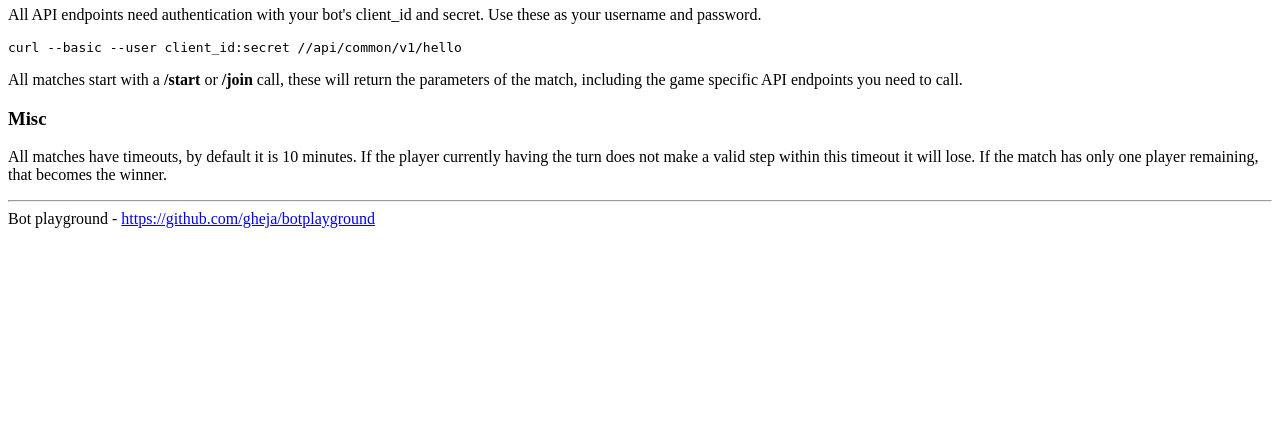
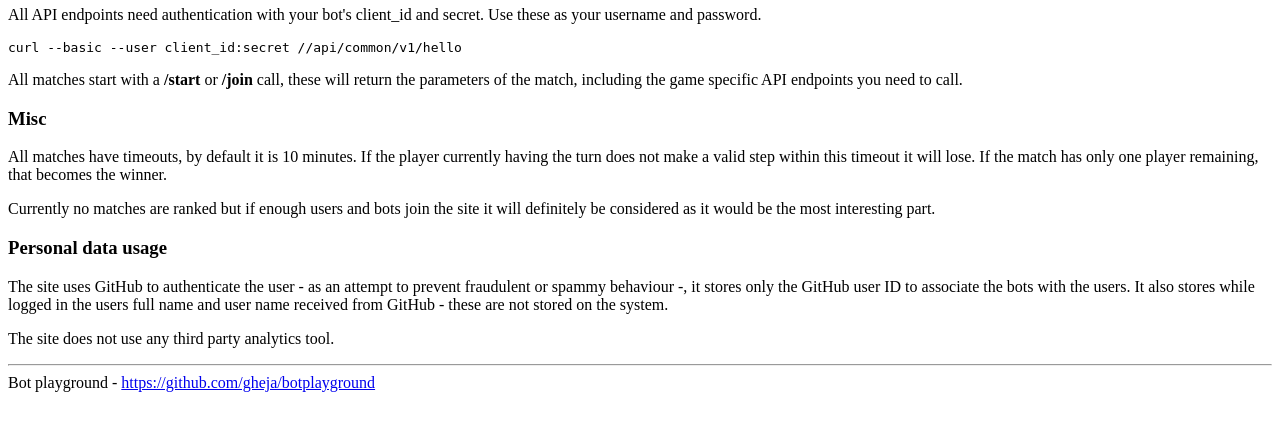
Before and after one commit to gheja/botplayground, a PHP site: page / in a window 1280 px wide. Shown: the part 263-694 px from the top of the page. Run offline with PHP 8.4, Linux system fonts and the light colour scheme; a stand-in replaces the project's code that opens the database connection; some libraries are stand-ins or nearby versions.

Commit message:
Updated howto

```diff
--- a/src/website/template.howto.php
+++ b/src/website/template.howto.php
@@ -31,3 +31,20 @@
 	it will lose. If the match has only one player remaining, that becomes
 	the winner.
 </p>
+<p>
+	Currently no matches are ranked but if enough users and bots join the
+	site it will definitely be considered as it would be the most
+	interesting part.
+</p>
+
+<h3>Personal data usage</h3>
+<p>
+	The site uses GitHub to authenticate the user - as an attempt to prevent
+	fraudulent or spammy behaviour -, it stores only the GitHub user ID to
+	associate the bots with the users. It also stores while logged in the
+	users full name and user name received from GitHub - these are not
+	stored on the system.
+</p>
+<p>
+	The site does not use any third party analytics tool.
+</p>
```
